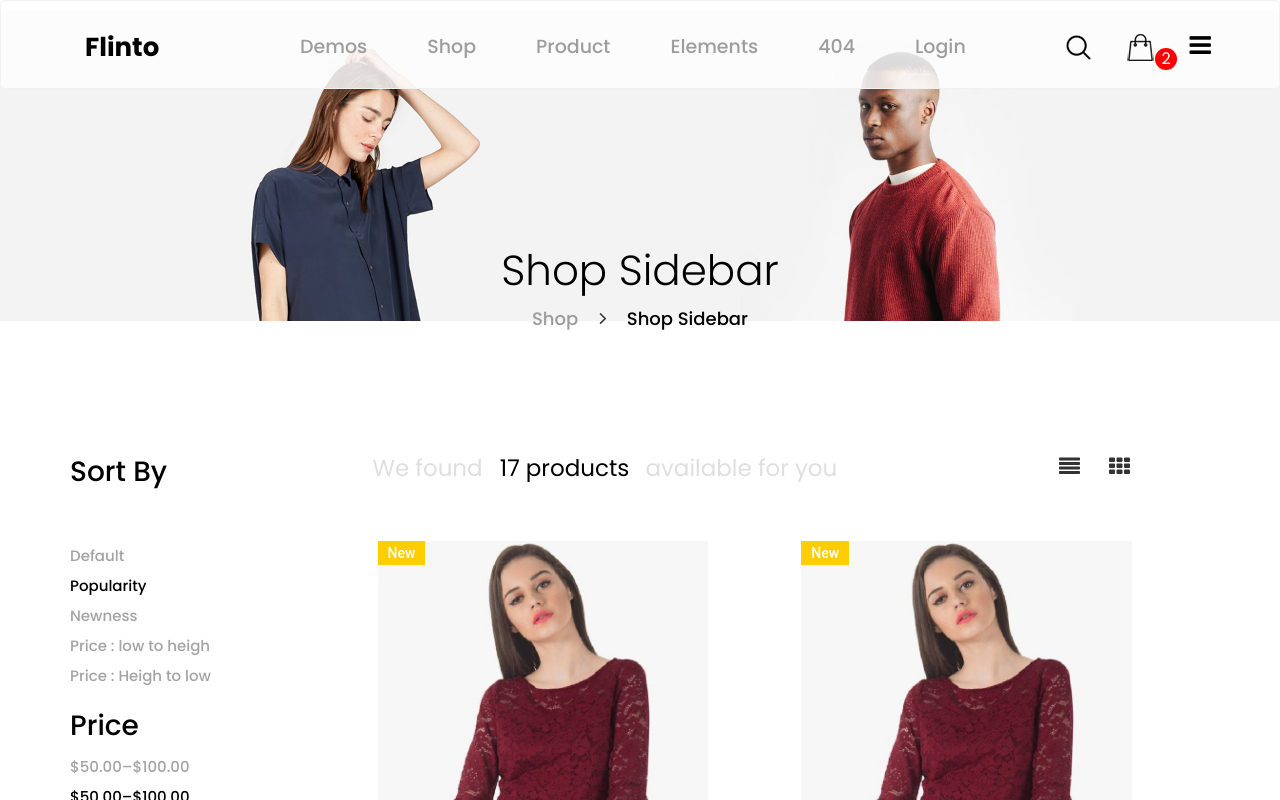
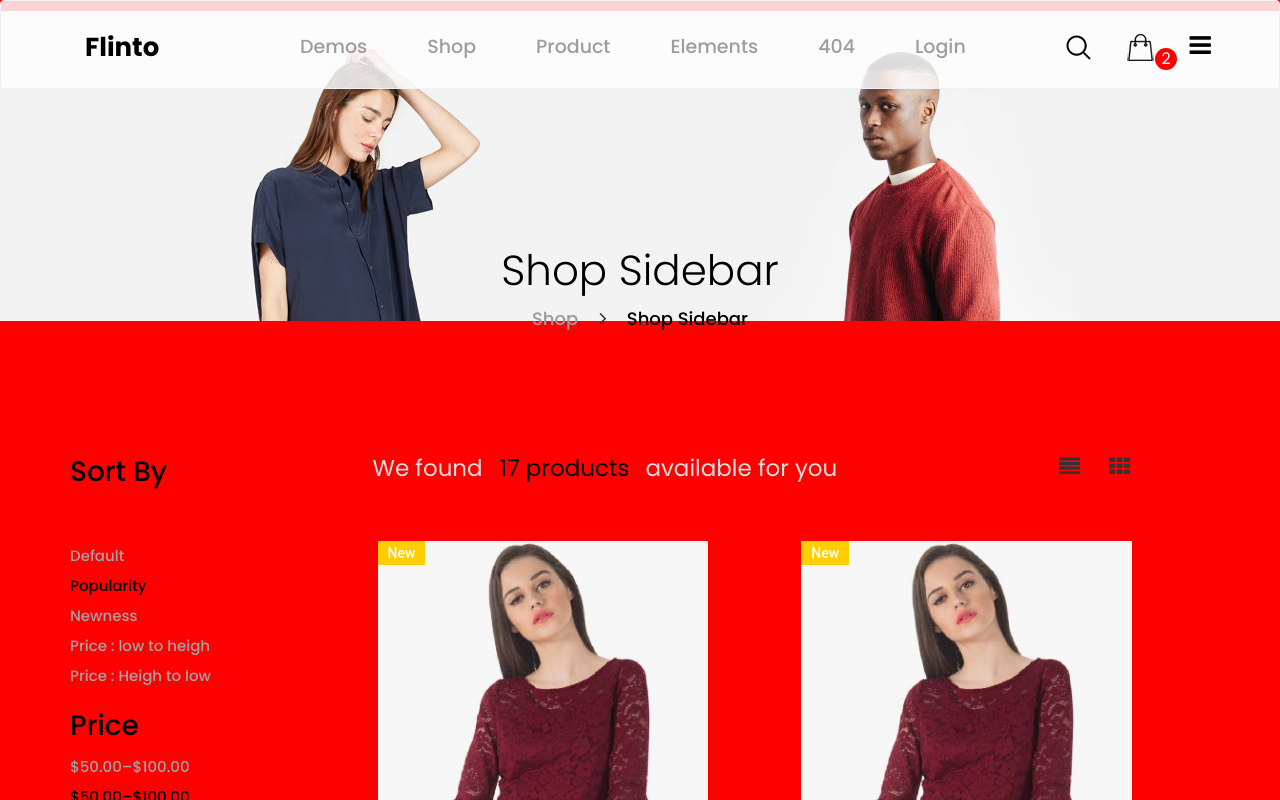
Before and after one commit to karimsharf/flinto-final, a React (Create React App) app: page /Shop in a window 1280 px wide. Shown: the top 800 px of the page. Built offline with nearby package versions, Linux system fonts and the light colour scheme.

Commit message:
change background body

```diff
--- a/public/style.css
+++ b/public/style.css
@@ -1,7 +1,7 @@
 body{
     font-family: 'Poppins', sans-serif !important;
     font-weight: 500;
-
+  background: red !important;
 }
 
 .animated.tes4 {
```
